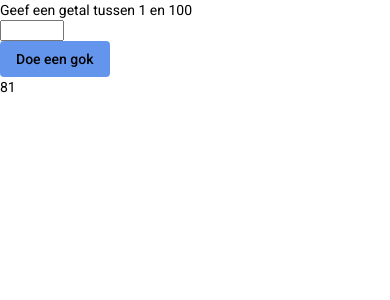
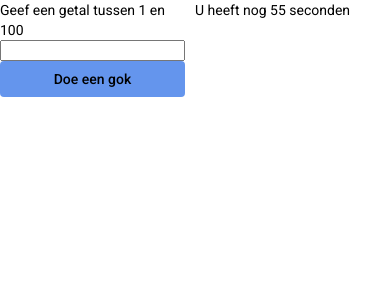
Before and after one commit to RubenRob/first-app, an Angular app: page / in a window 390 px wide. Shown: the top 300 px of the page. Built offline with nearby package versions, Linux system fonts and the light colour scheme.

Commit message:
responsive?

```diff
--- a/angular.json
+++ b/angular.json
@@ -13,7 +13,7 @@
         "build": {
           "builder": "@angular-devkit/build-angular:browser",
           "options": {
-            "outputPath": "dist/firstApp",
+            "outputPath": "dist",
             "index": "src/index.html",
             "main": "src/main.ts",
             "polyfills": "src/polyfills.ts",
--- a/package.json
+++ b/package.json
@@ -16,12 +16,14 @@
     "@angular/common": "~9.0.3",
     "@angular/compiler": "~9.0.3",
     "@angular/core": "~9.0.3",
+    "@angular/flex-layout": "^9.0.0-beta.29",
     "@angular/forms": "~9.0.3",
     "@angular/material": "^9.1.0",
     "@angular/platform-browser": "~9.0.3",
     "@angular/platform-browser-dynamic": "~9.0.3",
     "@angular/router": "~9.0.3",
     "rxjs": "~6.5.4",
+    "service": "^0.1.4",
     "tslib": "^1.10.0",
     "zone.js": "~0.10.2"
   },
--- a/src/app/app.component.html
+++ b/src/app/app.component.html
@@ -1,27 +1,29 @@
 
-<div>
-<div *ngIf="buttonOpnieuw || timer <= 0; then thenBlock else elseBlock"></div>
+<!--responsive toepassen, 1 kolommen maken-->
+<div fxFlex fxLayout="row" fxLayoutGap="10px" style="height:100vh">
   <ng-template #thenBlock>
     <button mat-button style="background-color:cornflowerblue;"  (click)="Initialize()">Opnieuw spelen</button>
-    <div>
     <label *ngIf="timer <= 0">de tijd is om, het getal was {{randomGetal}}</label>
-    </div>
   </ng-template>
+  <!--responsive toepassen, 2 kolommen maken-->
+  <div fxLayout="column wrap">
+    <div *ngIf="buttonOpnieuw || timer <= 0; then thenBlock else elseBlock"></div>
+      <div fxFlex="50" fxLayout="column">
       <ng-template #elseBlock>
-    <div>
         <label>Geef een getal tussen 1 en 100</label>
-  </div>
-    <div>
           <input mat-input min="1" max="100" type="number" [(ngModel)]="getal" (keydown.enter)="Enter($event)">
-    </div>
           <button mat-button style="background-color:cornflowerblue;;" (click)="DoeEenGok()">Doe een gok</button>
       </ng-template>
-  <div>
-    <label>  {{randomGetal}} </label>
       </div>
+    </div>
+    <div fxFlex="50" fxLayout="column">
       <div>
       <label *ngIf="timer >0">  {{messageGetal}} </label>
       </div>
       <div>
         <label *ngIf="timer > 0">  {{messageTeller}} </label>
       </div>
+      <div>
+        <label *ngIf="timer > 0"> U heeft nog {{timer}} seconden </label>
+      </div>
+    </div>
--- a/src/app/app.component.ts
+++ b/src/app/app.component.ts
@@ -72,7 +72,7 @@ export class AppComponent {
       else
         this.messageGetal = "Uw gekozen getal is te groot, u probeerde reeds " + this.lijst + ".";
     }
-    if (this.teller == 0 && this.getal != this.randomGetal)
+    if (this.teller == 0 && this.getal != this.randomGetal)//of timer is nul
     {
       this.messageGetal = "U heeft verloren, het getal was " + this.randomGetal + ".";
       this.messageTeller = "";
--- a/src/app/app.module.ts
+++ b/src/app/app.module.ts
@@ -1,5 +1,6 @@
+import { NgModule } from '@angular/core';
 import { BrowserModule } from '@angular/platform-browser';
-import { NgModule } from '@angular/core';
+import{FlexLayoutModule}from'@angular/flex-layout';
 
 import { AppRoutingModule } from './app-routing.module';
 import { AppComponent } from './app.component';
@@ -14,6 +15,7 @@ import {FormsModule} from "@angular/forms";
   ],
   imports: [
     BrowserModule,
+    FlexLayoutModule,
     AppRoutingModule,
     MaterialModule,
     BrowserAnimationsModule,
```
Also changed, not shown: src/app/counter.service.ts (added, +9 -0 lines), 2 other files (tests, documents, lock files or other folders). Lines whose indentation alone changed are shown as unchanged.
